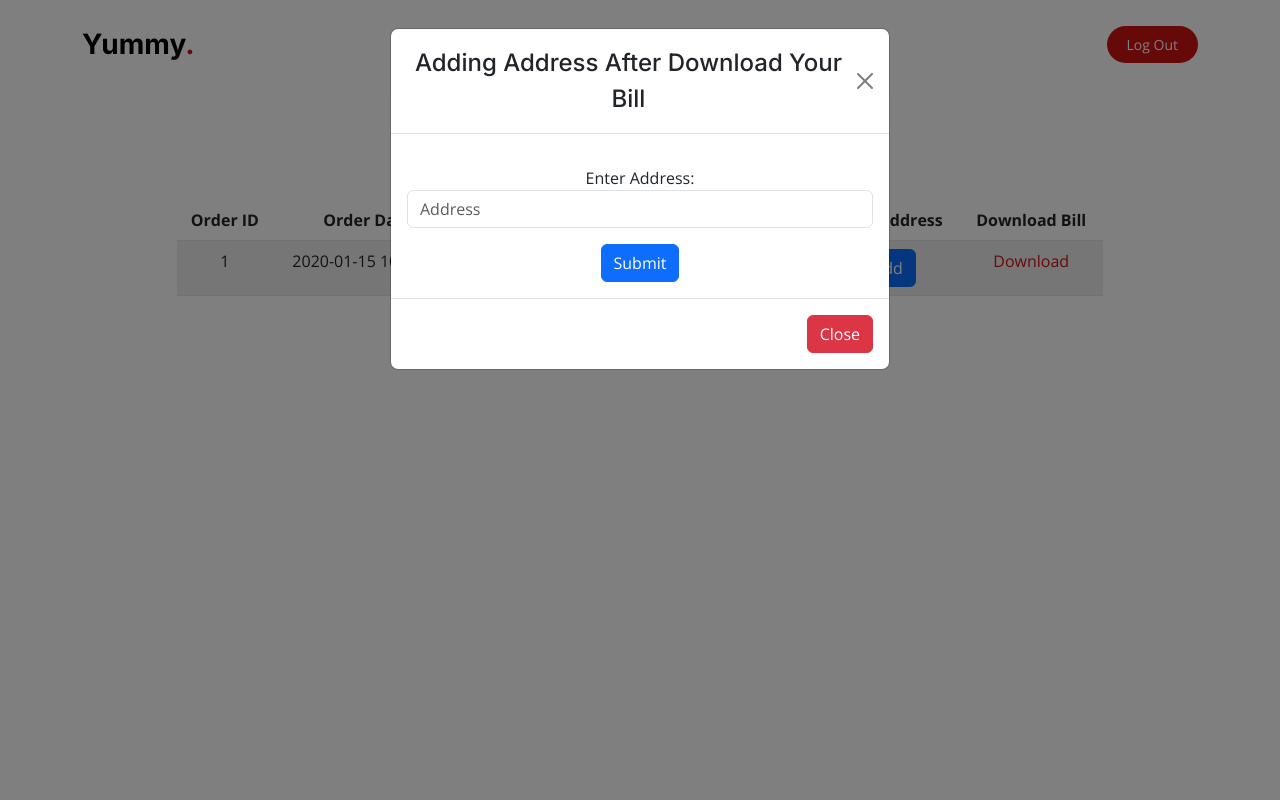
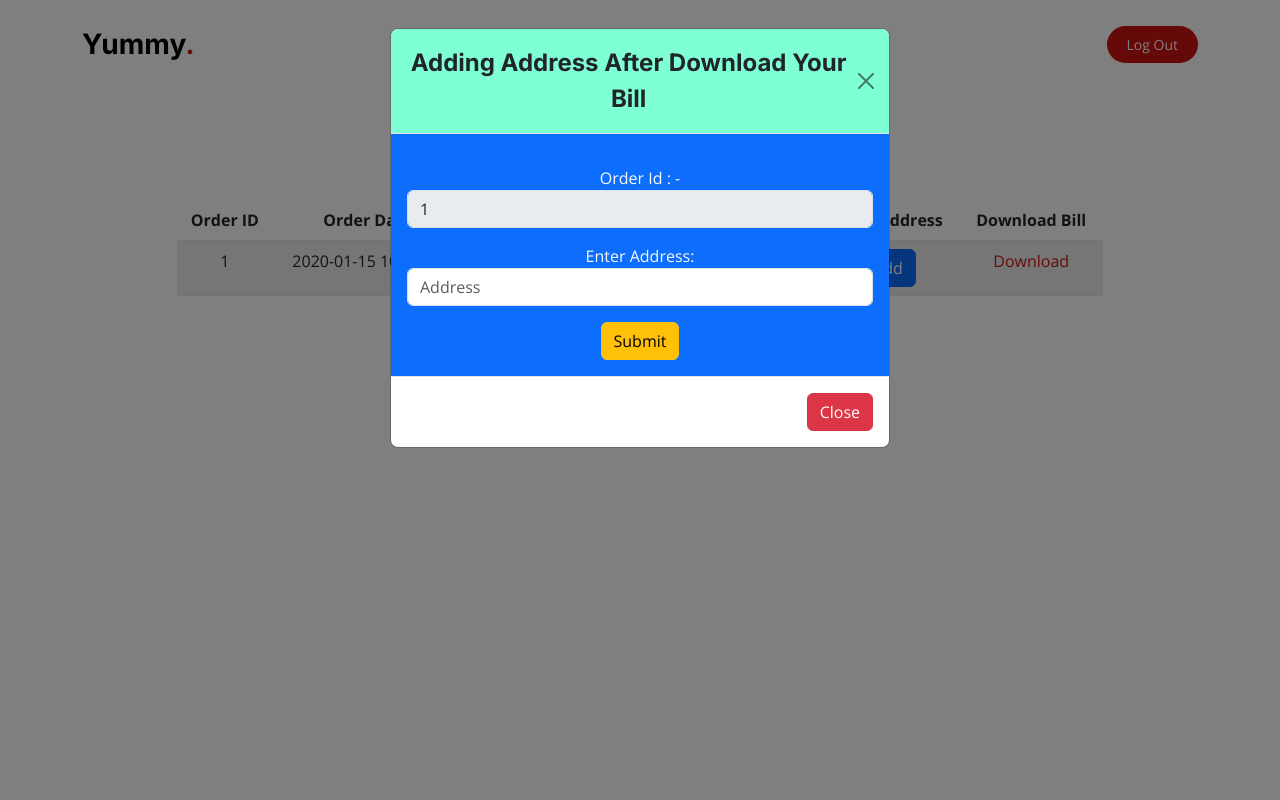
Before and after one commit to bhavin002/restaurants, a PHP site: page /tcpdf/order.php in a window 1280 px wide, after a click on "Add". Run offline with PHP 8.4, Linux system fonts and the light colour scheme; the visitor is signed in with stand-in values (Sample User, id 1); tables that the repository leaves empty or names only in its code hold one stand-in row (values such as "Sample post"); data that the repository does not hold is empty.

Commit message:
hlaf in address

```diff
--- a/header.php
+++ b/header.php
@@ -32,4 +32,5 @@
 
   <!-- Template Main CSS File -->
   <link href="assets/css/main.css" rel="stylesheet">
+  <script src="https://code.jquery.com/jquery-3.7.1.js" integrity="sha256-eKhayi8LEQwp4NKxN+CfCh+3qOVUtJn3QNZ0TciWLP4=" crossorigin="anonymous"></script>
 </head>
--- a/order.php
+++ b/order.php
@@ -108,25 +108,29 @@ include('header.php');
                                         </div>
                                     </td>
                                     <td>
-                                        <button type="submit" class="btn btn-primary" data-bs-toggle="modal" data-bs-target="#myModal1">Add</button>
-                                        <div class="modal" id="myModal1">
+                                        <button type="submit" class="btn btn-primary" data-bs-toggle="modal" data-bs-target="#myModal<?= $rec['id']; ?>">Add</button>
+                                        <div class="modal" id="myModal<?= $rec['id']; ?>">
                                             <div class="modal-dialog">
                                                 <div class="modal-content">
 
                                                     <!-- Modal Header -->
-                                                    <div class="modal-header">
-                                                        <h4 class="modal-title">Adding Address After Download Your Bill</h4>
+                                                    <div class="modal-header" style="background-color:aquamarine;">
+                                                        <h4 class="modal-title"><b>Adding Address After Download Your Bill</b></h4>
                                                         <button type="button" class="btn-close" data-bs-dismiss="modal"></button>
                                                     </div>
 
                                                     <!-- Modal body -->
-                                                    <div class="modal-body">
-                                                        <form action="">
-                                                            <div class="mb-3 mt-3">
-                                                                <label for="address">Enter Address:</label>
+                                                    <div class="modal-body bg-primary">
+                                                        <form class="">
+                                                            <div class="mb-3 mt-3 form-group">
+                                                                <label class="text-light">Order Id : -</label>
+                                                                <input type="text" class="form-control" value="<?= $rec['id']; ?>" id="oid1" disabled/>
+                                                            </div>
+                                                            <div class="mb-3 mt-3 form-group">
+                                                                <label for="address" class="text-light">Enter Address:</label>
                                                                 <input type="text" class="form-control" id="address" placeholder="Address" name="address">
                                                             </div>
-                                                            <button type="submit" class="btn btn-primary">Submit</button>
+                                                            <button type="button" class="btn btn-warning" id="addresssubmit">Submit</button>
                                                         </form>
                                                     </div>
                                                     <!-- Modal footer -->
@@ -157,3 +161,32 @@ include('header.php');
 <?php
 include('footer_javascript.php');
 ?>
+
+<script>
+
+    $(document).ready(()=>{
+        $("#addresssubmit").click(()=>{
+            var x1 = $("#oid1").val();
+            var x2 = $("#address").val();
+
+            if(x1 === "" || x2 ==="")
+            {
+                alert("Please Enter Some value");
+            }
+            else
+            {
+                $.ajax({
+                    url:'addaddress.php',
+                    type:'POST',
+                    data:{
+                        oid:x1,
+                        address:x2
+                    },
+                    success:function(){
+                        $("#addresssubmit").attr("data-bs-dismiss","modal");
+                    }
+                })
+            }
+        })
+    });
+</script>
--- a/test.php
+++ b/test.php
@@ -1,6 +1,8 @@
 <?php
 
 include("dbconf.php");
+include "dbconf.php";
+
 
 ?>
 
```
Also changed, not shown: addaddress.php (added), uploads/menu_item/Hakka Noodles-1691307365.jpeg (deleted), uploads/menu_item/Khaman-1693661208.jpg (added).
